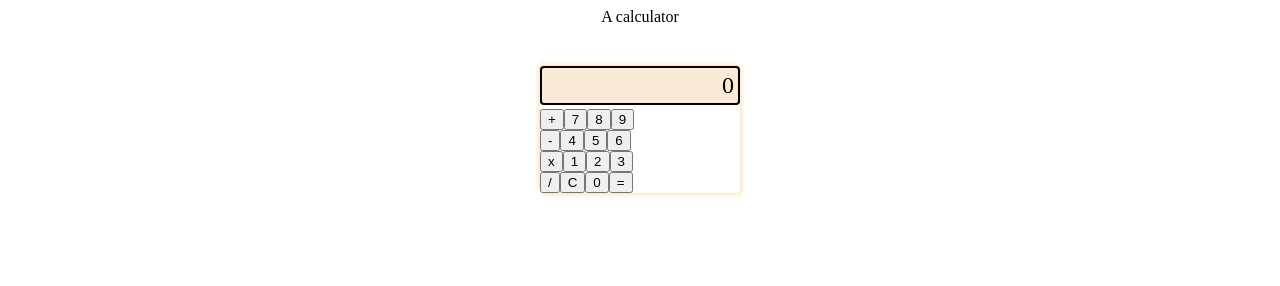
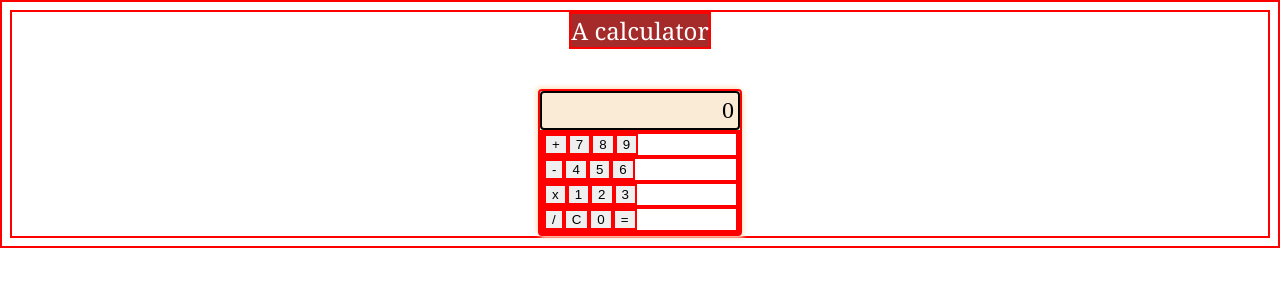
Before and after one commit to aniket-agra/odin-calculator, a plain HTML site: page index.html in a window 1280 px wide. Drawn offline with Linux system fonts and the light colour scheme.

Commit message:
Style header

```diff
--- a/css/style.css
+++ b/css/style.css
@@ -1,11 +1,19 @@
 * {
-    /* border: 2px solid red; */
+    border: 2px solid red;
 }
 
 body {
     display: flex;
     flex-direction: column;
     align-items: center;
+}
+
+.head {
+    font-family:Georgia, 'Times New Roman', Times, serif;
+    font-size: 24px;
+    font-weight: 500;
+    background-color:brown;
+    color: white;
 }
 
 .calculator {
@@ -24,5 +32,4 @@ body {
     display: flex;
     justify-content: flex-end;
     padding: 4px;
-    margin-bottom: 4px;
 }
```
